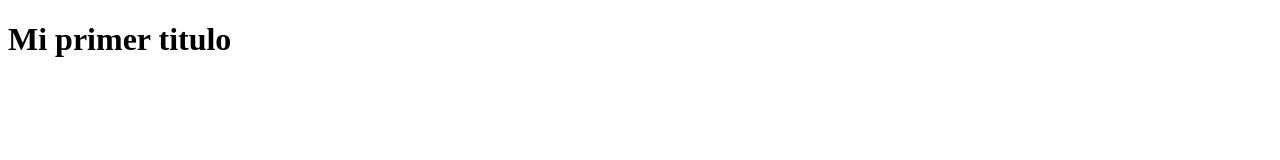
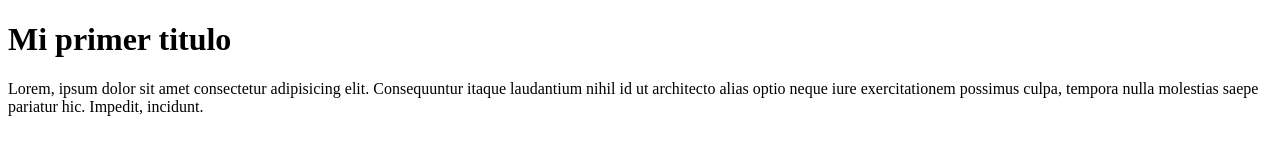
Before and after one commit to WilliamOBC/pruebaHappyPet, a plain HTML site: page Index.html in a window 1280 px wide. Drawn offline with Linux system fonts and the light colour scheme.

Commit message:
Actualizacion de parrafo

```diff
--- a/Index.html
+++ b/Index.html
@@ -8,5 +8,6 @@
 </head>
 <body>
  <h1>Mi primer titulo</h1>
+ <p>Lorem, ipsum dolor sit amet consectetur adipisicing elit. Consequuntur itaque laudantium nihil id ut architecto alias optio neque iure exercitationem possimus culpa, tempora nulla molestias saepe pariatur hic. Impedit, incidunt.</p>
 </body>
 </html>
```
